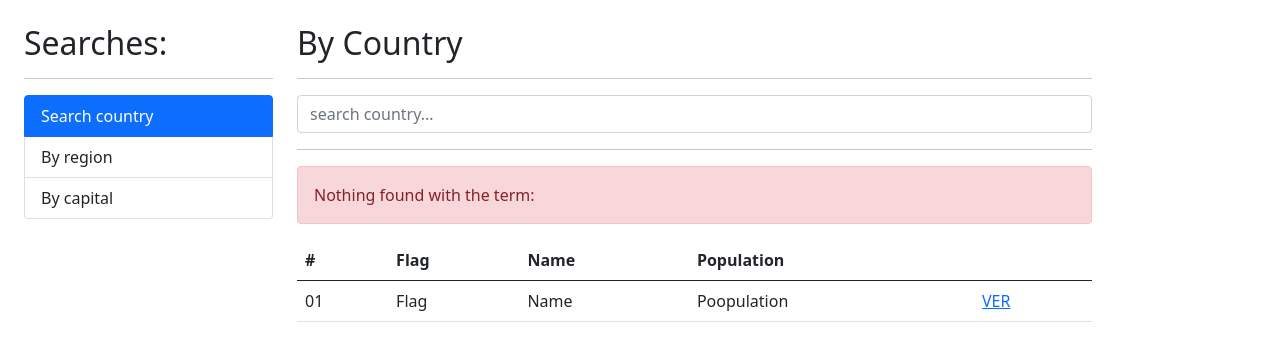
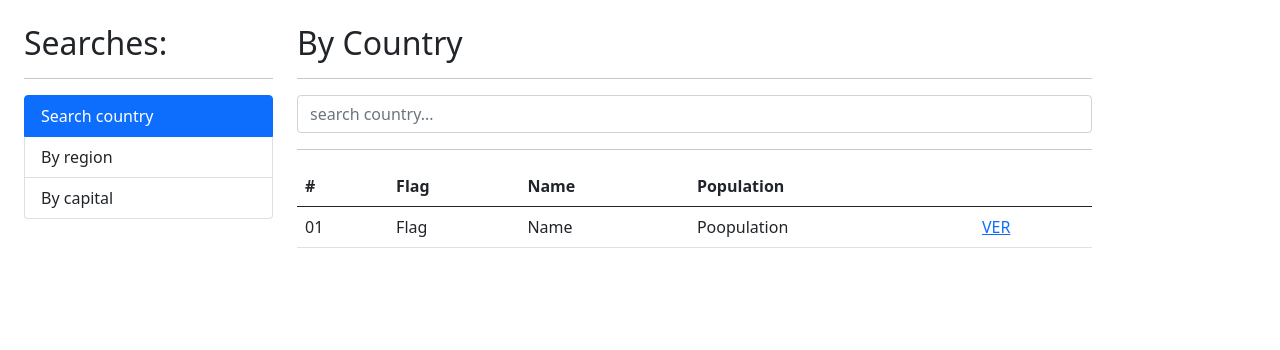
Before and after one commit to NianDewei/countries-app-angular, an Angular app: page / in a window 1280 px wide. Shown: the top 350 px of the page. Built offline with nearby package versions, Linux system fonts and the light colour scheme.

Commit message:
08 | Error handling

```diff
--- a/src/app/country/pages/by-country/by-country.component.html
+++ b/src/app/country/pages/by-country/by-country.component.html
@@ -16,11 +16,11 @@
 </div>
 <hr>
 
-<div class="alert alert-danger">
-  Nothing found with the term:
+<div class="alert alert-danger" *ngIf="error">
+  Nothing found with the term: <strong>{{term}}</strong>
 </div>
 
-<div class="row">
+<div class="row" *ngIf="!error">
   <div class="col">
     <table class="table table-hover">
       <thead>
--- a/src/app/country/pages/by-country/by-country.component.ts
+++ b/src/app/country/pages/by-country/by-country.component.ts
@@ -8,16 +8,20 @@ import { CountryService } from '../../services/country.service';
 })
 export class ByCountryComponent implements OnInit {
   term: string = '';
+  error: boolean = false;
   constructor(private countryService: CountryService) {}
 
   ngOnInit(): void {}
 
   // methods
   search(): void {
+    this.error = false
     console.log(this.term);
-    this.countryService.searchCountry(this.term)
-      .subscribe((resp) => {
-      console.log(resp);
-    });
+    this.countryService.searchCountry(this.term).subscribe(
+      (resp) =>console.log(resp),
+      (err) => {
+        this.error = true;
+      }
+    );
   }
 }
```
